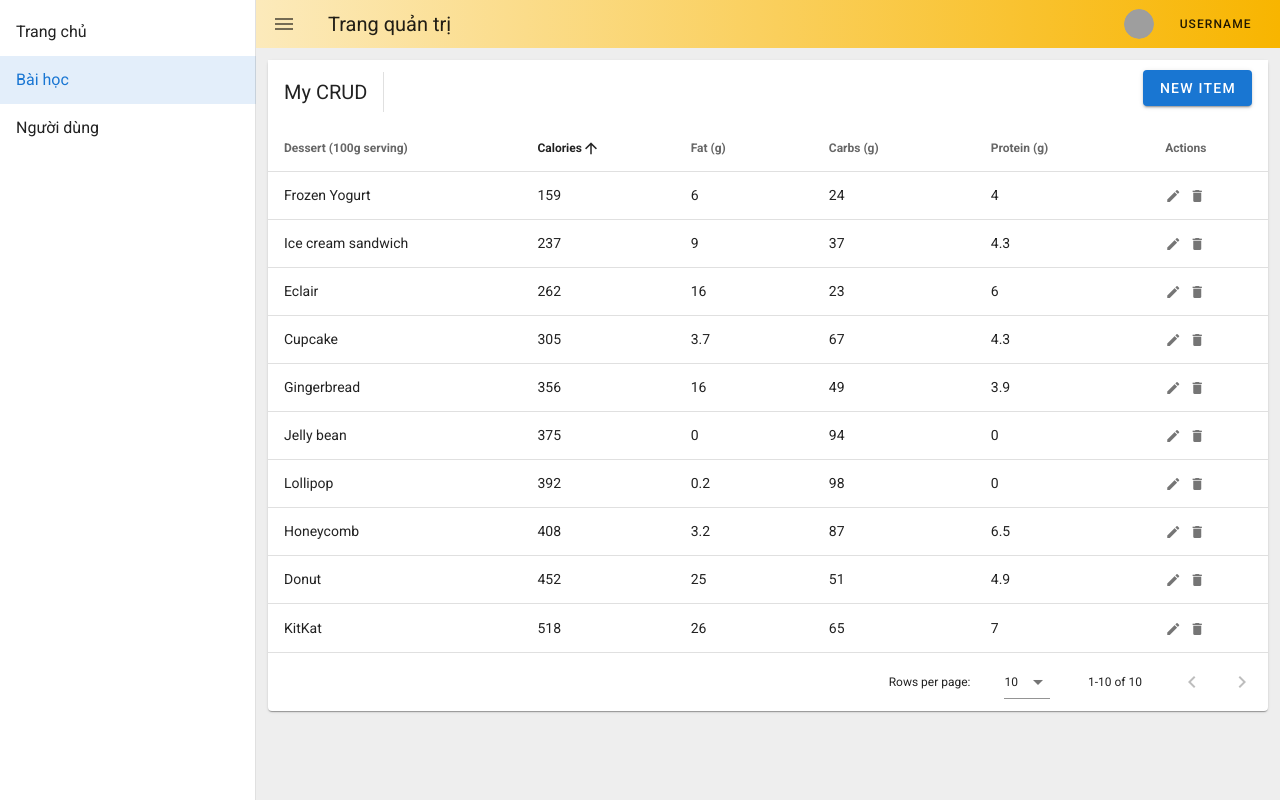
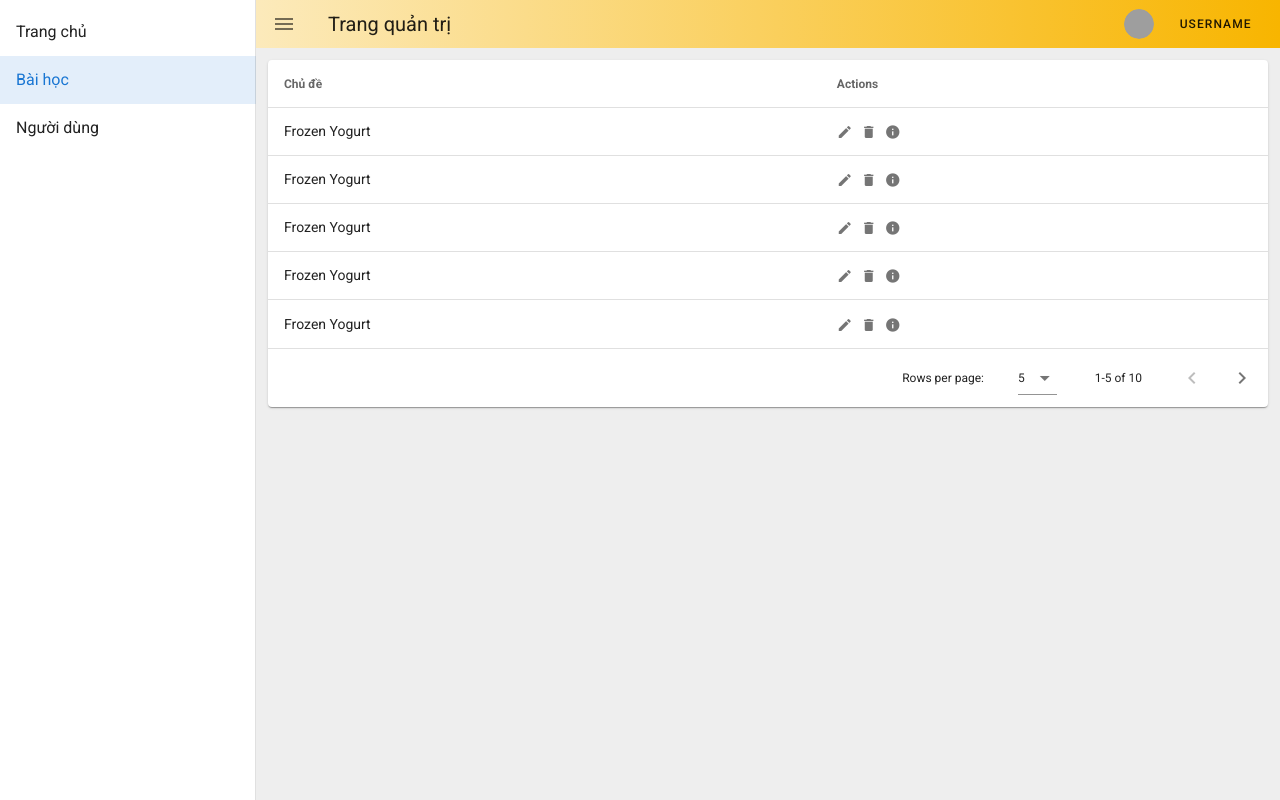
Before and after one commit to datduong56/easy-vietnamese-dashboard, a Vue app: page /lessons in a window 1280 px wide. Built offline with nearby package versions, Linux system fonts and the light colour scheme; grey boxes are pictures that could not be loaded.

Commit message:
feat: lesson list ui

```diff
--- a/src/views/lesson.vue
+++ b/src/views/lesson.vue
@@ -3,98 +3,20 @@
     <v-data-table
       :headers="headers"
       :items="desserts"
-      sort-by="calories"
+      :items-per-page="5"
       class="elevation-1"
     >
-      <template v-slot:top>
-        <v-toolbar flat>
-          <v-toolbar-title>My CRUD</v-toolbar-title>
-          <v-divider class="mx-4" inset vertical></v-divider>
-          <v-spacer></v-spacer>
-          <v-dialog v-model="dialog" max-width="500px">
-            <template v-slot:activator="{ on, attrs }">
-              <v-btn color="primary" dark class="mb-2" v-bind="attrs" v-on="on">
-                New Item
-              </v-btn>
-            </template>
-            <v-card>
-              <v-card-title>
-                <span class="headline">{{ formTitle }}</span>
-              </v-card-title>
-
-              <v-card-text>
-                <v-container>
-                  <v-row>
-                    <v-col cols="12" sm="6" md="4">
-                      <v-text-field
-                        v-model="editedItem.name"
-                        label="Dessert name"
-                      ></v-text-field>
-                    </v-col>
-                    <v-col cols="12" sm="6" md="4">
-                      <v-text-field
-                        v-model="editedItem.calories"
-                        label="Calories"
-                      ></v-text-field>
-                    </v-col>
-                    <v-col cols="12" sm="6" md="4">
-                      <v-text-field
-                        v-model="editedItem.fat"
-                        label="Fat (g)"
-                      ></v-text-field>
-                    </v-col>
-                    <v-col cols="12" sm="6" md="4">
-                      <v-text-field
-                        v-model="editedItem.carbs"
-                        label="Carbs (g)"
-                      ></v-text-field>
-                    </v-col>
-                    <v-col cols="12" sm="6" md="4">
-                      <v-text-field
-                        v-model="editedItem.protein"
-                        label="Protein (g)"
-                      ></v-text-field>
-                    </v-col>
-                  </v-row>
-                </v-container>
-              </v-card-text>
-
-              <v-card-actions>
-                <v-spacer></v-spacer>
-                <v-btn color="blue darken-1" text @click="close">
-                  Cancel
-                </v-btn>
-                <v-btn color="blue darken-1" text @click="save"> Save </v-btn>
-              </v-card-actions>
-            </v-card>
-          </v-dialog>
-          <v-dialog v-model="dialogDelete" max-width="500px">
-            <v-card>
-              <v-card-title class="headline"
-                >Are you sure you want to delete this item?</v-card-title
-              >
-              <v-card-actions>
-                <v-spacer></v-spacer>
-                <v-btn color="blue darken-1" text @click="closeDelete"
-                  >Cancel</v-btn
-                >
-                <v-btn color="blue darken-1" text @click="deleteItemConfirm"
-                  >OK</v-btn
-                >
-                <v-spacer></v-spacer>
-              </v-card-actions>
-            </v-card>
-          </v-dialog>
-        </v-toolbar>
-      </template>
       <template v-slot:item.actions="{ item }">
         <v-icon small class="mr-2" @click="editItem(item)"> mdi-pencil </v-icon>
-        <v-icon small @click="deleteItem(item)"> mdi-delete </v-icon>
+        <v-icon small class="mr-2" @click="deleteItem(item)">
+          mdi-delete
+        </v-icon>
+        <v-icon small @click="deleteItem(item)"> mdi-information </v-icon>
       </template>
       <template v-slot:no-data>
         <v-btn color="primary" @click="initialize"> Reset </v-btn>
-      </template>
-    </v-data-table>
+      </template></v-data-table
+    >
   </Layout>
 </template>
 
@@ -106,175 +28,49 @@ export default Vue.extend({
   name: "Lesson",
   components: { Layout },
   data: () => ({
-    dialog: false,
-    dialogDelete: false,
     headers: [
       {
-        text: "Dessert (100g serving)",
+        text: "Chủ đề",
         align: "start",
         sortable: false,
         value: "name",
       },
-      { text: "Calories", value: "calories" },
-      { text: "Fat (g)", value: "fat" },
-      { text: "Carbs (g)", value: "carbs" },
-      { text: "Protein (g)", value: "protein" },
-      { text: "Actions", value: "actions", sortable: false },
+      { text: "Actions", value: "actions" },
     ],
-    desserts: [],
-    editedIndex: -1,
-    editedItem: {
-      name: "",
-      calories: 0,
-      fat: 0,
-      carbs: 0,
-      protein: 0,
-    },
-    defaultItem: {
-      name: "",
-      calories: 0,
-      fat: 0,
-      carbs: 0,
-      protein: 0,
-    },
-  }),
-
-  computed: {
-    formTitle() {
-      return this.editedIndex === -1 ? "New Item" : "Edit Item";
-    },
-  },
-
-  watch: {
-    dialog(val) {
-      val || this.close();
-    },
-    dialogDelete(val) {
-      val || this.closeDelete();
-    },
-  },
-
-  created() {
-    this.initialize();
-  },
-
-  methods: {
-    initialize() {
-      this.desserts = [
+    desserts: [
       {
         name: "Frozen Yogurt",
-          calories: 159,
-          fat: 6.0,
-          carbs: 24,
-          protein: 4.0,
       },
       {
-          name: "Ice cream sandwich",
-          calories: 237,
-          fat: 9.0,
-          carbs: 37,
-          protein: 4.3,
+        name: "Frozen Yogurt",
       },
       {
-          name: "Eclair",
-          calories: 262,
-          fat: 16.0,
-          carbs: 23,
-          protein: 6.0,
+        name: "Frozen Yogurt",
       },
       {
-          name: "Cupcake",
-          calories: 305,
-          fat: 3.7,
-          carbs: 67,
-          protein: 4.3,
+        name: "Frozen Yogurt",
       },
       {
-          name: "Gingerbread",
-          calories: 356,
-          fat: 16.0,
-          carbs: 49,
-          protein: 3.9,
+        name: "Frozen Yogurt",
       },
       {
-          name: "Jelly bean",
-          calories: 375,
-          fat: 0.0,
-          carbs: 94,
-          protein: 0.0,
+        name: "Frozen Yogurt",
       },
       {
-          name: "Lollipop",
-          calories: 392,
-          fat: 0.2,
-          carbs: 98,
-          protein: 0,
+        name: "Frozen Yogurt",
       },
       {
-          name: "Honeycomb",
-          calories: 408,
-          fat: 3.2,
-          carbs: 87,
-          protein: 6.5,
+        name: "Frozen Yogurt",
       },
       {
-          name: "Donut",
-          calories: 452,
-          fat: 25.0,
-          carbs: 51,
-          protein: 4.9,
+        name: "Frozen Yogurt",
       },
       {
-          name: "KitKat",
-          calories: 518,
-          fat: 26.0,
-          carbs: 65,
-          protein: 7,
+        name: "Frozen Yogurt",
       },
-      ];
-    },
-
-    editItem(item) {
-      this.editedIndex = this.desserts.indexOf(item);
-      this.editedItem = Object.assign({}, item);
-      this.dialog = true;
-    },
-
-    deleteItem(item) {
-      this.editedIndex = this.desserts.indexOf(item);
-      this.editedItem = Object.assign({}, item);
-      this.dialogDelete = true;
-    },
-
-    deleteItemConfirm() {
-      this.desserts.splice(this.editedIndex, 1);
-      this.closeDelete();
-    },
-
-    close() {
-      this.dialog = false;
-      this.$nextTick(() => {
-        this.editedItem = Object.assign({}, this.defaultItem);
-        this.editedIndex = -1;
-      });
-    },
-
-    closeDelete() {
-      this.dialogDelete = false;
-      this.$nextTick(() => {
-        this.editedItem = Object.assign({}, this.defaultItem);
-        this.editedIndex = -1;
-      });
-    },
-
-    save() {
-      if (this.editedIndex > -1) {
-        Object.assign(this.desserts[this.editedIndex], this.editedItem);
-      } else {
-        this.desserts.push(this.editedItem);
-      }
-      this.close();
-    },
-  },
+    ],
+  }),
 });
 </script>
+
+<style></style>
```
Lines whose indentation alone changed are shown as unchanged.
